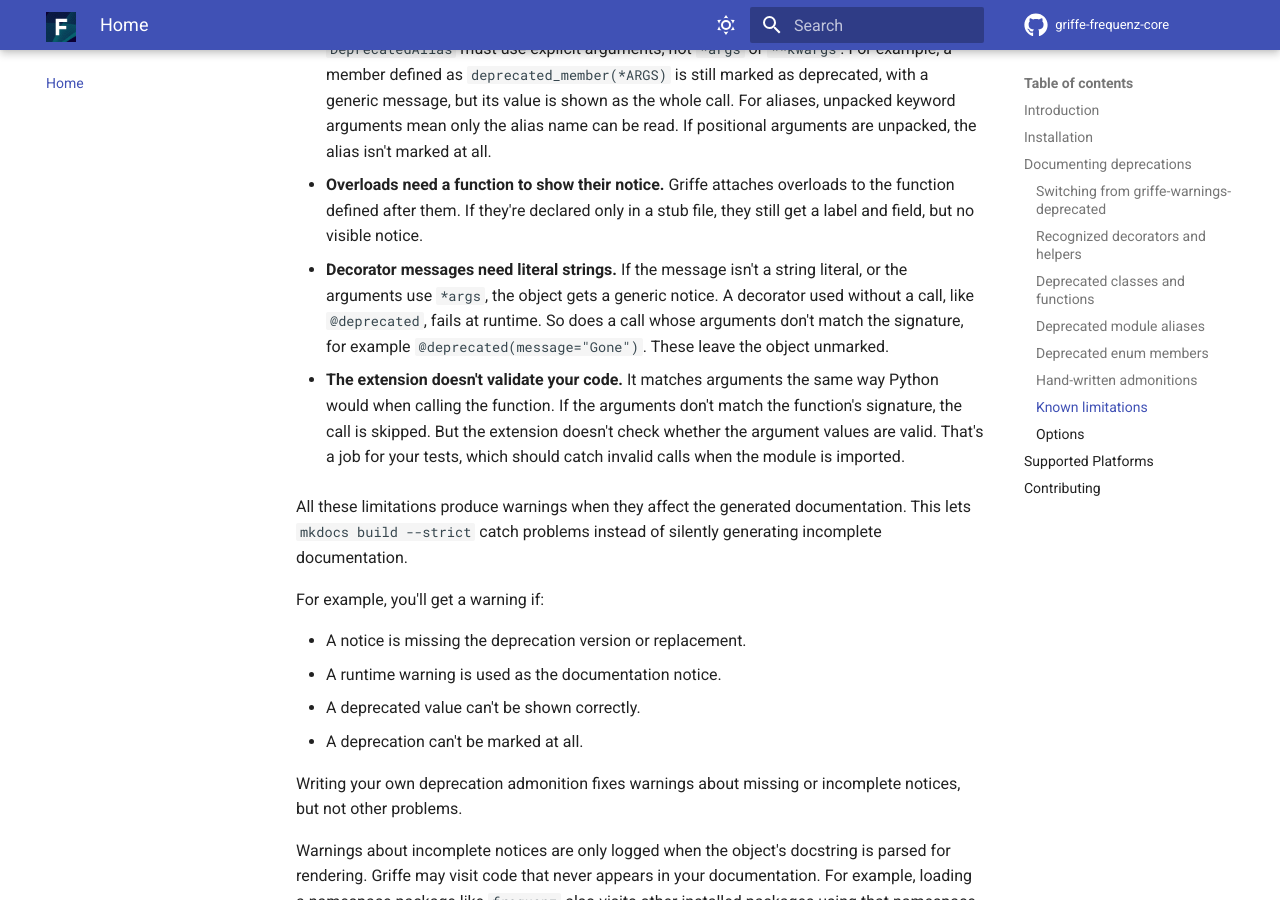
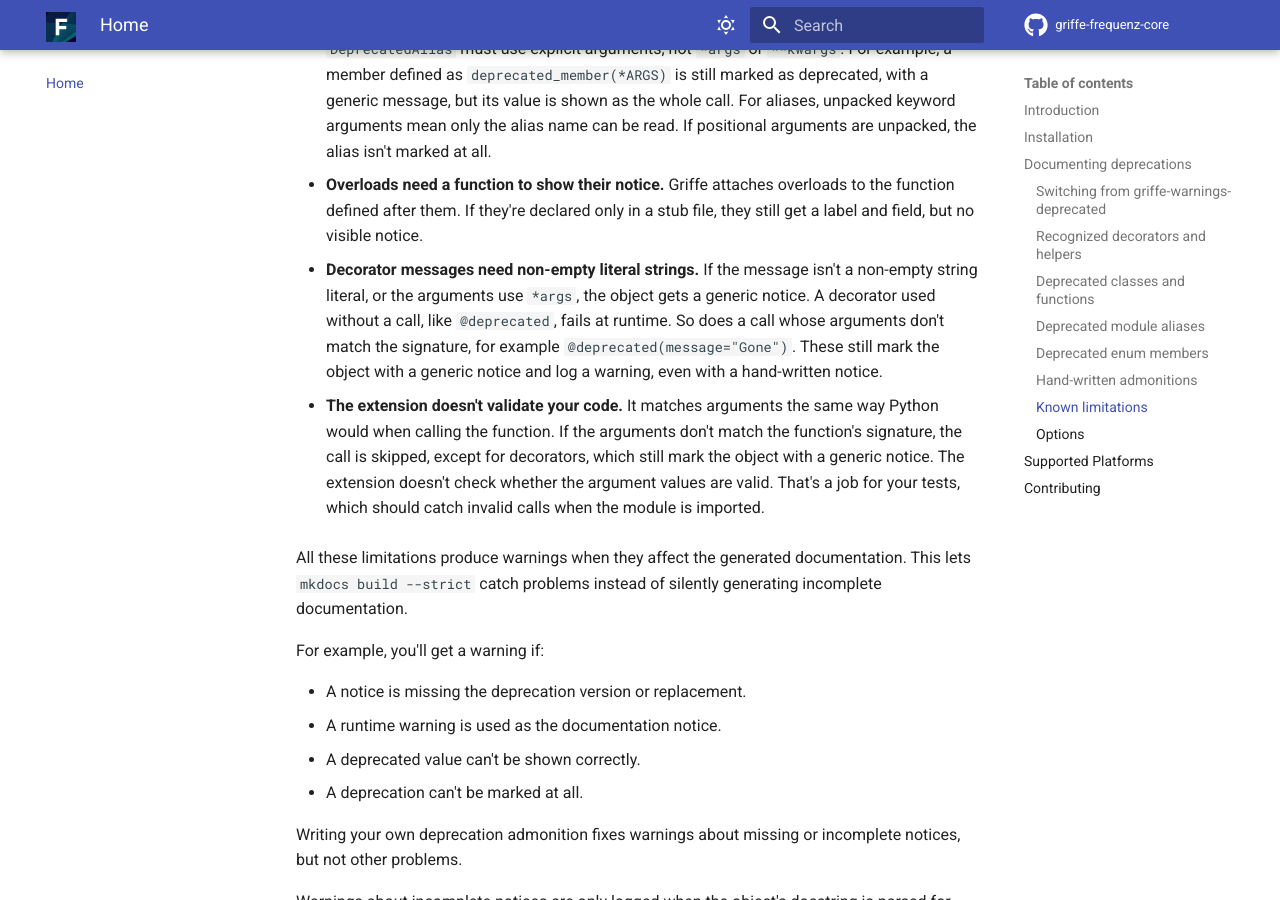
Before and after one commit to frequenz-floss/griffe-frequenz-core, an MkDocs documentation site: the page built from docs/index.md, in a window 1280 px wide and 900 px high, scrolled down 9236 px. Built offline with MkDocs 1.6.1 and Material for MkDocs 9.7.7, drawn with Linux system fonts in a browser that asks for light colours; comment, search, counter and statistics services are not loaded; the version menu is left out.

Commit message:
Mark deprecations even when decorator calls are invalid
An invalid decorator call still shows the intent to deprecate an object.
Keep its label and use a generic notice instead of leaving it unmarked.
Warn about invalid calls even with a hand-written notice, since changing
the documentation cannot fix the call.

Treat empty and blank messages as unreadable too. They otherwise produce
empty notices and a falsy deprecated field, which can also cause a second
notice for a deprecated setter. Test the fallbacks on functions, overloads
and properties, and keep checking argument matching against the runtime.

Signed-off-by: Leandro Lucarella <luca-frequenz@llucax.com>

```diff
--- a/README.md
+++ b/README.md
@@ -436,15 +436,18 @@ Here are the main limitations:
   overloads to the function defined after them. If they're declared only in a
   stub file, they still get a label and field, but no visible notice.
 
-- **Decorator messages need literal strings.** If the message isn't a string
-  literal, or the arguments use `*args`, the object gets a generic notice.
+- **Decorator messages need non-empty literal strings.** If the message isn't a
+  non-empty string literal, or the arguments use `*args`, the object gets a
+  generic notice.
   A decorator used without a call, like `@deprecated`, fails at runtime.
   So does a call whose arguments don't match the signature, for example
-  `@deprecated(message="Gone")`. These leave the object unmarked.
+  `@deprecated(message="Gone")`. These still mark the object with a generic
+  notice and log a warning, even with a hand-written notice.
 
 - **The extension doesn't validate your code.** It matches arguments the same
   way Python would when calling the function. If the arguments don't match the
-  function's signature, the call is skipped. But the extension doesn't check
+  function's signature, the call is skipped, except for decorators, which still
+  mark the object with a generic notice. The extension doesn't check
   whether the argument values are valid. That's a job for your tests, which
   should catch invalid calls when the module is imported.
 
```
Also changed, not shown: AGENTS.md (+1 -1 lines), RELEASE_NOTES.md (+2 -2 lines), 2 other files.
